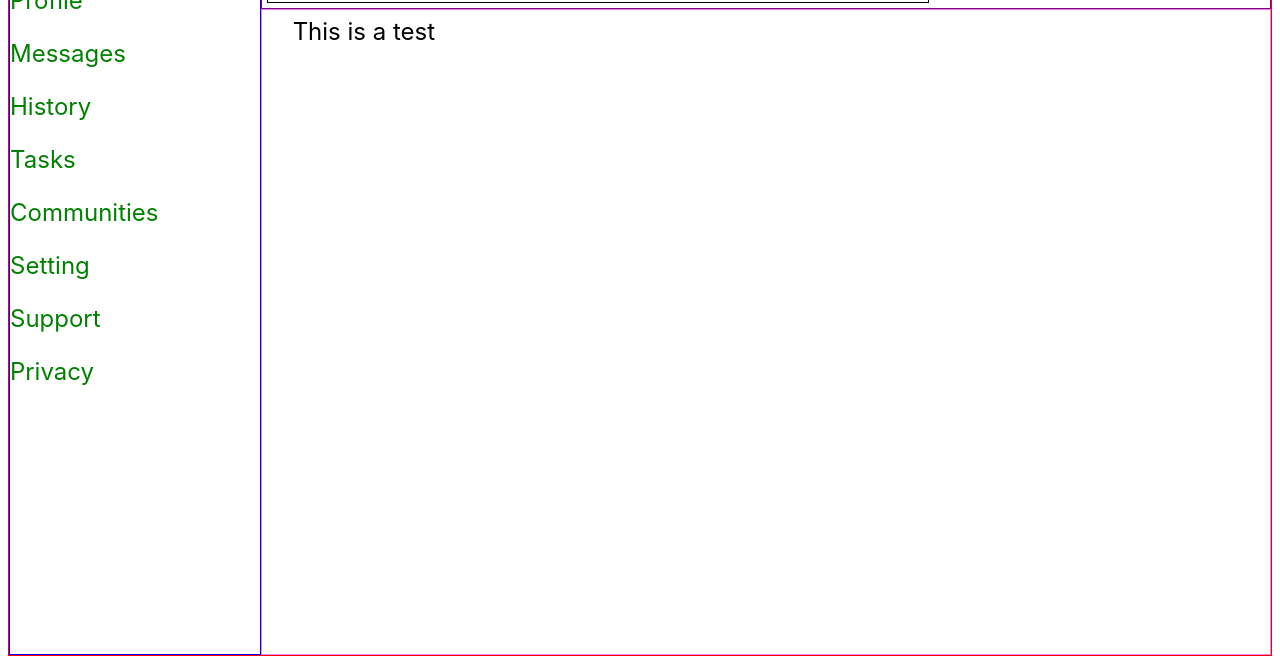
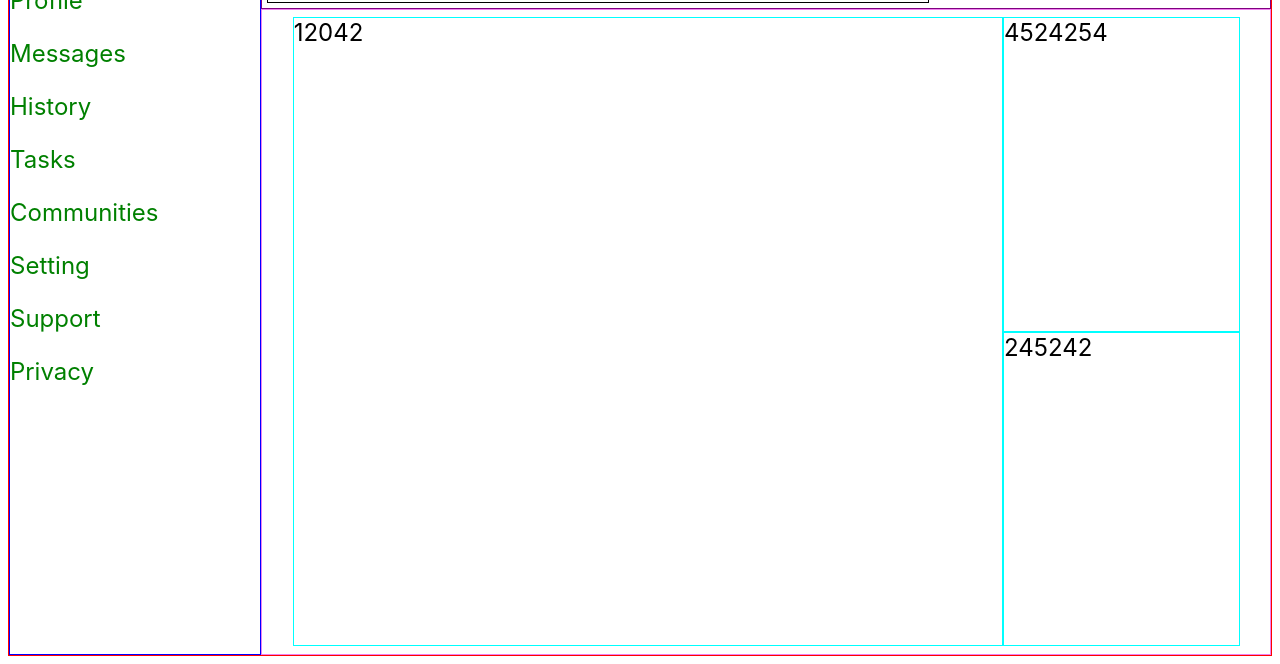
Before and after one commit to jmrfG/top-dashboard, a plain HTML site: page index.html in a window 1280 px wide. Shown: the part 154-818 px from the top of the page. Drawn offline with Linux system fonts and the light colour scheme.

Commit message:
sections ok

```diff
--- a/index.html
+++ b/index.html
@@ -52,7 +52,9 @@
 
         </div>
         <div class="content">
-            This is a test
+            <div class="cards big">12042</div>
+            <div class="cards small1">4524254</div>
+            <div class="cards small2">245242</div>
         </div>
     </div>
     <script src="https://kit.fontawesome.com/fbd9c924ed.js" crossorigin="anonymous"></script>
--- a/style.css
+++ b/style.css
@@ -69,6 +69,31 @@ border: 1px solid red;
 }
 
 .content {
+    display: grid;
+    grid-template: 1fr 1fr 1fr 1fr / 1fr 1fr 1fr 1fr;
     border: 1px solid violet;
     padding: 0.5rem 2rem;
 }
+
+.cards {
+    border: 1px solid aqua;
+    grid-row-start: 1;
+    grid-row-end: 3;
+}
+
+.cards.small1 {
+    grid-row-start: 1;
+    grid-row-end: 3;
+}
+
+.cards.small2 {
+    grid-row-start: 3;
+    grid-row-end: 5;
+}
+
+.cards.big {
+    grid-row-start: 1;
+    grid-row-end: 5;
+    grid-column-start: 1;
+    grid-column-end: 4;
+}
```
